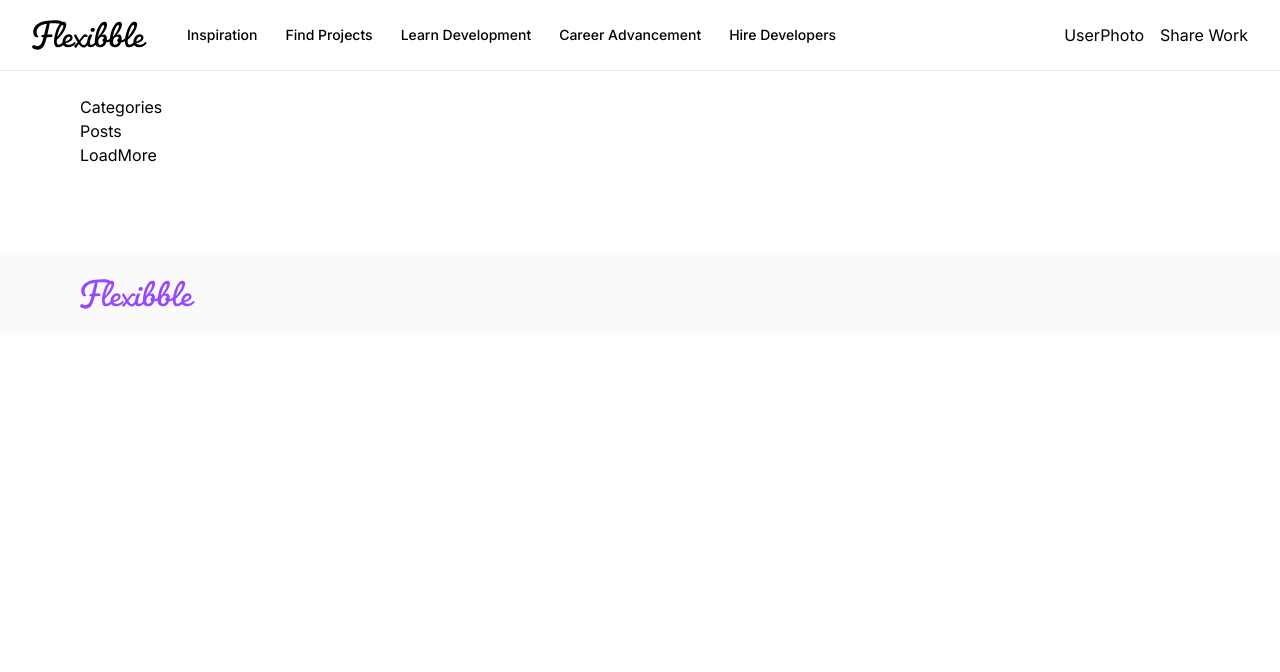
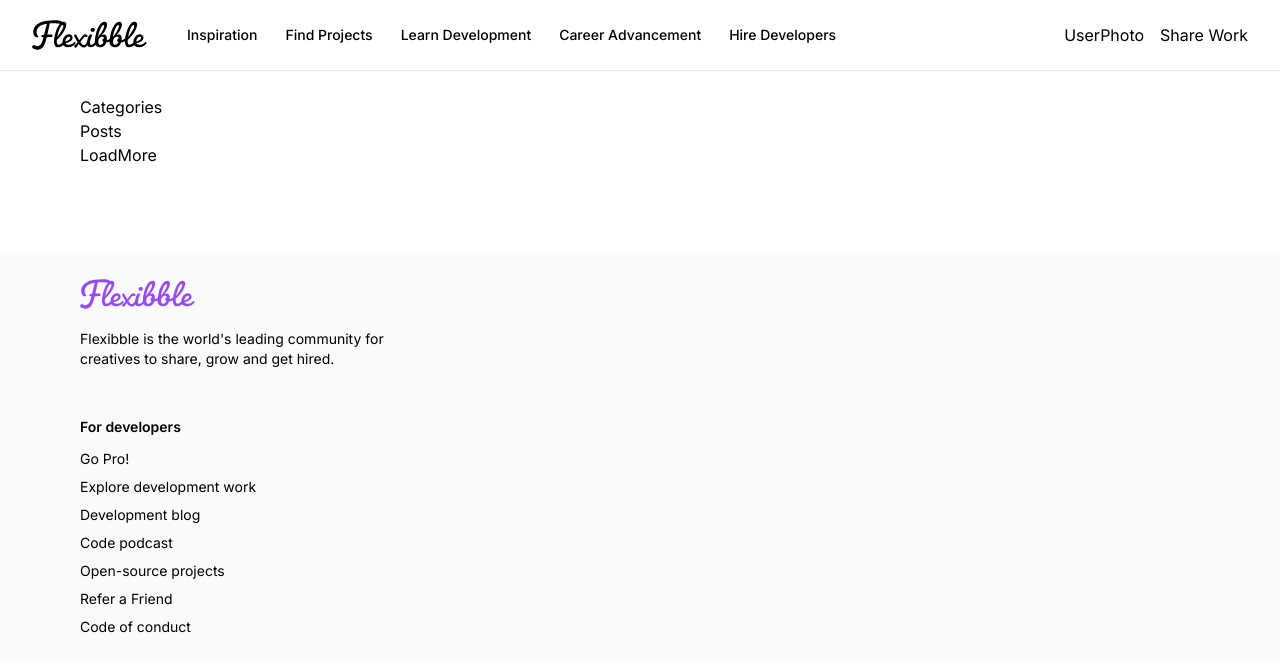
Before and after one commit to Jascha-Biederstedt/flexibble, a Next.js app: page / in a window 1280 px wide. Shown: the top 672 px of the page. Built offline with nearby package versions, Linux system fonts and the light colour scheme.

Commit message:
Add developer footer links

```diff
--- a/components/Footer.tsx
+++ b/components/Footer.tsx
@@ -1,4 +1,7 @@
 import Image from 'next/image';
+
+import FooterColumn from './FooterColumn';
+import { footerLinks } from '@/constants';
 
 const Footer = () => {
   return (
@@ -11,6 +14,18 @@ const Footer = () => {
             height={38}
             alt='Flexibble Footer Logo'
           />
+
+          <p className='text-start text-sm font-normal mt-5 max-w-xs'>
+            Flexibble is the world's leading community for creatives to share,
+            grow and get hired.
+          </p>
+        </div>
+
+        <div className='flex flex-wrap gap-12'>
+          <FooterColumn
+            title={footerLinks[0].title}
+            links={footerLinks[0].links}
+          />
         </div>
       </div>
     </footer>
--- a/components/FooterColumn.tsx
+++ b/components/FooterColumn.tsx
@@ -1,11 +1,18 @@
-import React from 'react';
+import Link from 'next/link';
 
-const FooterColumn = () => {
+import { ColumnProps } from '@/types';
+
+const FooterColumn = ({ title, links }: ColumnProps) => {
   return (
     <div className='footer_column'>
-      <h4 className='font-semibold'>
-        <ul className='flex flex-col gap-2 font-normal'>Links</ul>
-      </h4>
+      <h4 className='font-semibold'>{title}</h4>
+      <ul className='flex flex-col gap-2 font-normal'>
+        {links.map(link => (
+          <Link href='/' key={link}>
+            {link}
+          </Link>
+        ))}
+      </ul>
     </div>
   );
 };
```
